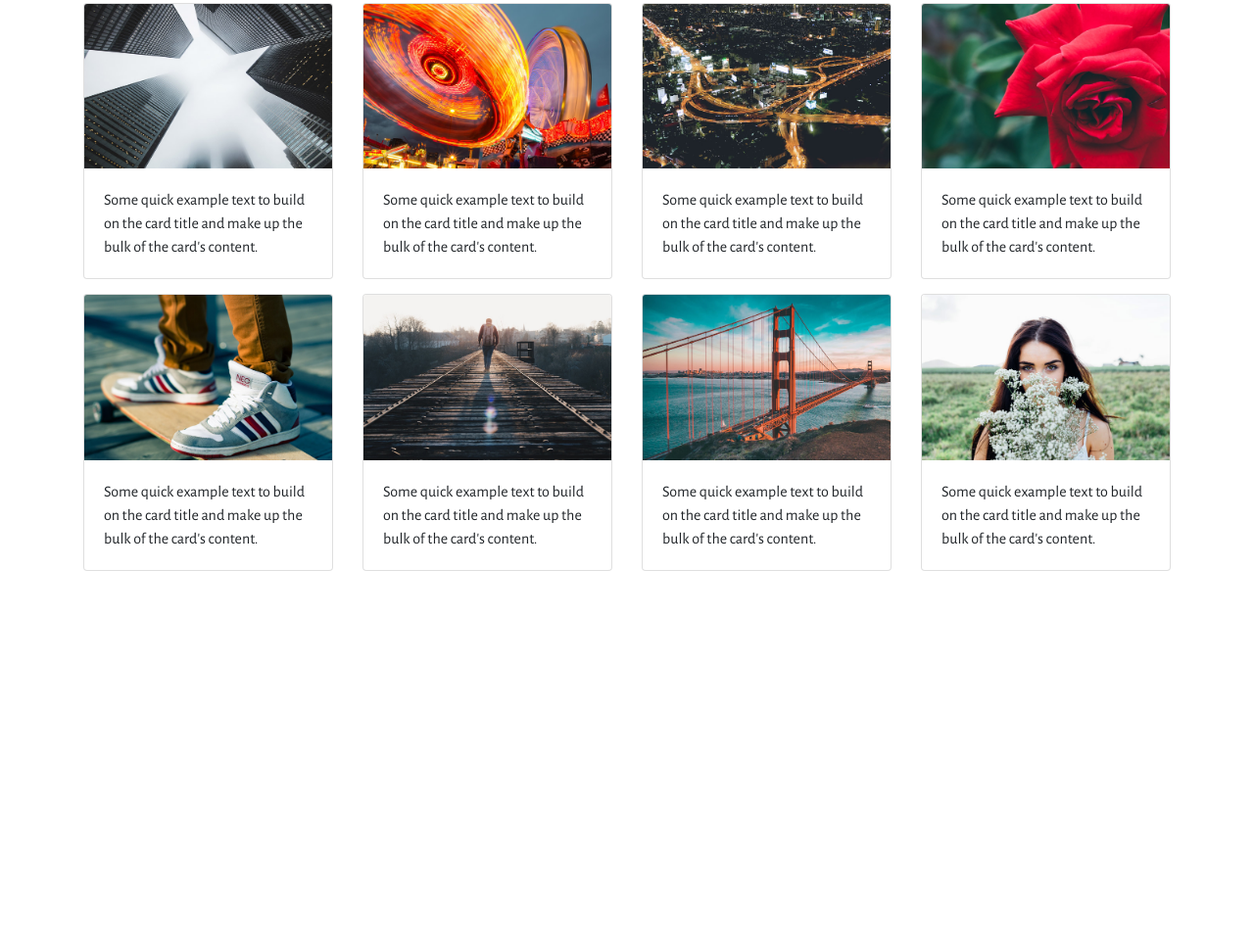
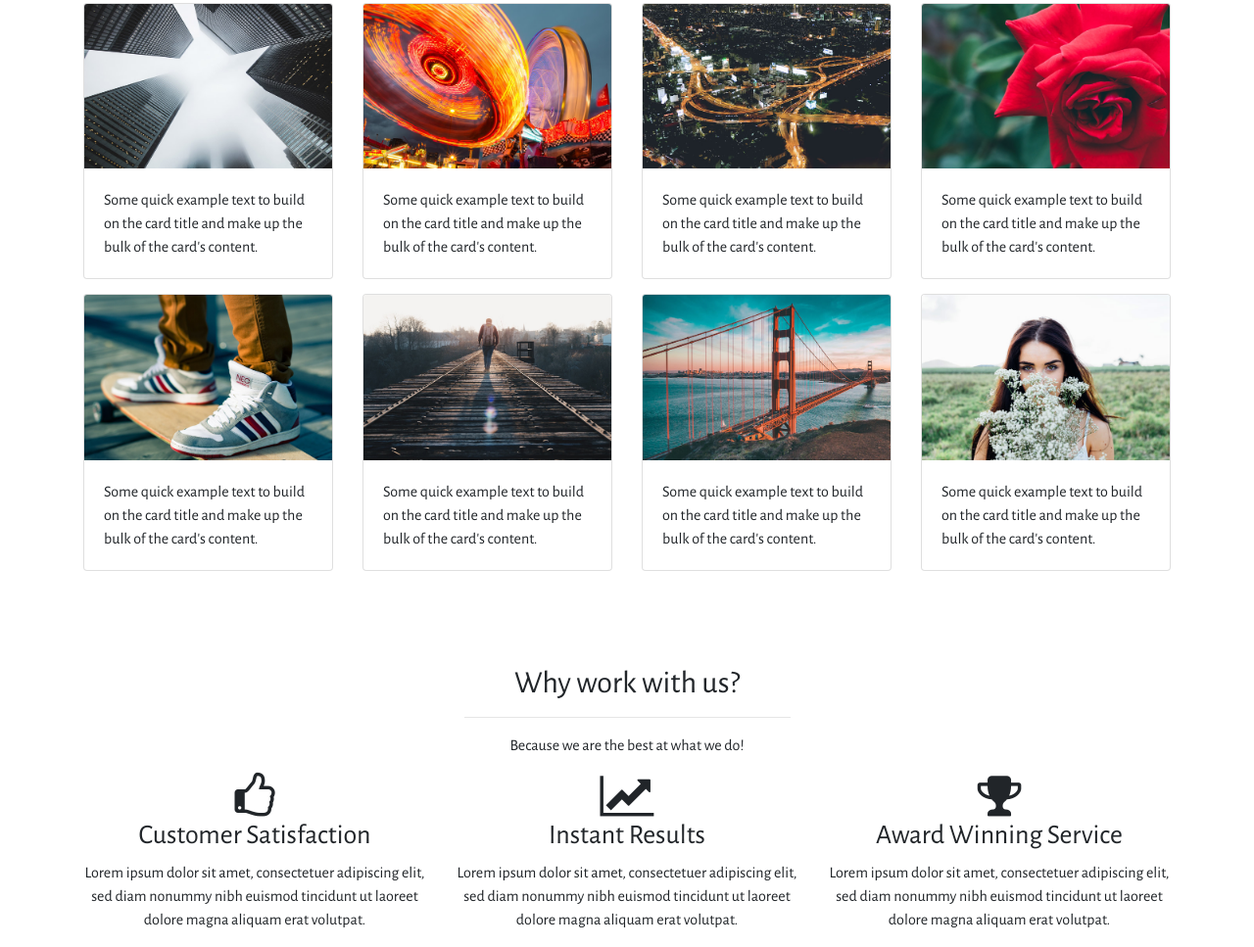
Before and after one commit to anmalik82/sample_client_project_4, a plain HTML site: page index.html in a window 1280 px wide. Shown: the part 1734-2701 px from the top of the page at 98% size. Before the commit the page ends 2412 px from the top, so only its background shows below. Drawn offline with nearby package versions, Linux system fonts and the light colour scheme.

Commit message:
added why section

```diff
--- a/index.html
+++ b/index.html
@@ -279,6 +279,48 @@
     </section>
     <!-- END WORK -->
 
+    <!-- WHY -->
+    <section id="why">
+      <div class="container text-center">
+        <div class="row">
+          <div class="col-md-12">
+            <h2>Why work with us?</h2>
+            <hr width="30%">
+            <p>Because we are the best at what we do!</p>
+          </div>
+        </div>
+
+        <div class="row">
+          <div class="col-md-4">
+            <i class="fa fa-thumbs-o-up fa-3x" aria-hidden="true"></i>
+            <h3>Customer Satisfaction</h3>
+            <p>Lorem ipsum dolor sit amet, consectetuer adipiscing elit,
+            sed diam nonummy nibh euismod tincidunt ut laoreet dolore
+            magna aliquam erat volutpat.</p>
+          </div>
+
+          <div class="col-md-4">
+            <i class="fa fa-line-chart fa-3x" aria-hidden="true"></i>
+            <h3>Instant Results</h3>
+            <p>Lorem ipsum dolor sit amet, consectetuer adipiscing elit,
+            sed diam nonummy nibh euismod tincidunt ut laoreet dolore
+            magna aliquam erat volutpat.</p>
+          </div>
+
+          <div class="col-md-4">
+            <i class="fa fa-trophy fa-3x" aria-hidden="true"></i>
+            <h3>Award Winning Service</h3>
+            <p>Lorem ipsum dolor sit amet, consectetuer adipiscing elit,
+            sed diam nonummy nibh euismod tincidunt ut laoreet dolore
+            magna aliquam erat volutpat.</p>
+          </div>
+        </div>
+
+
+      </div>
+    </section>
+    <!-- END WHY -->
+
 
 
 
```
